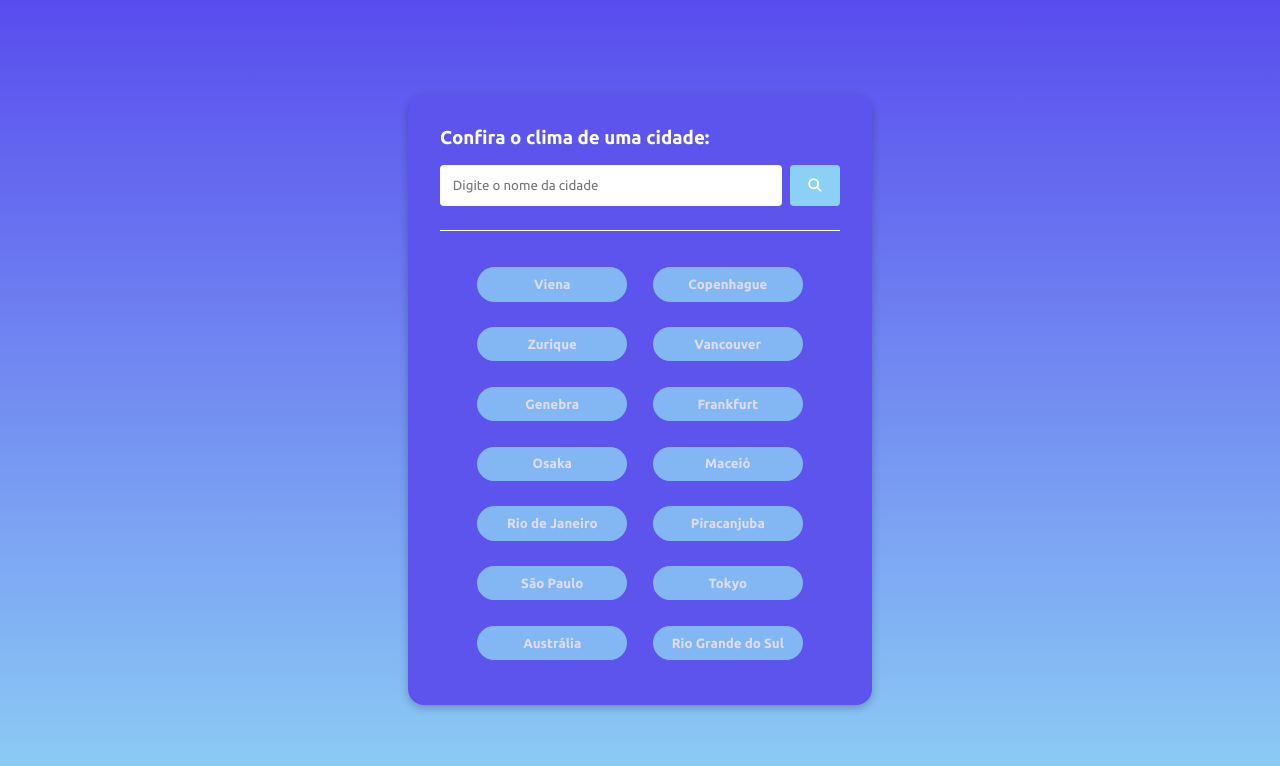
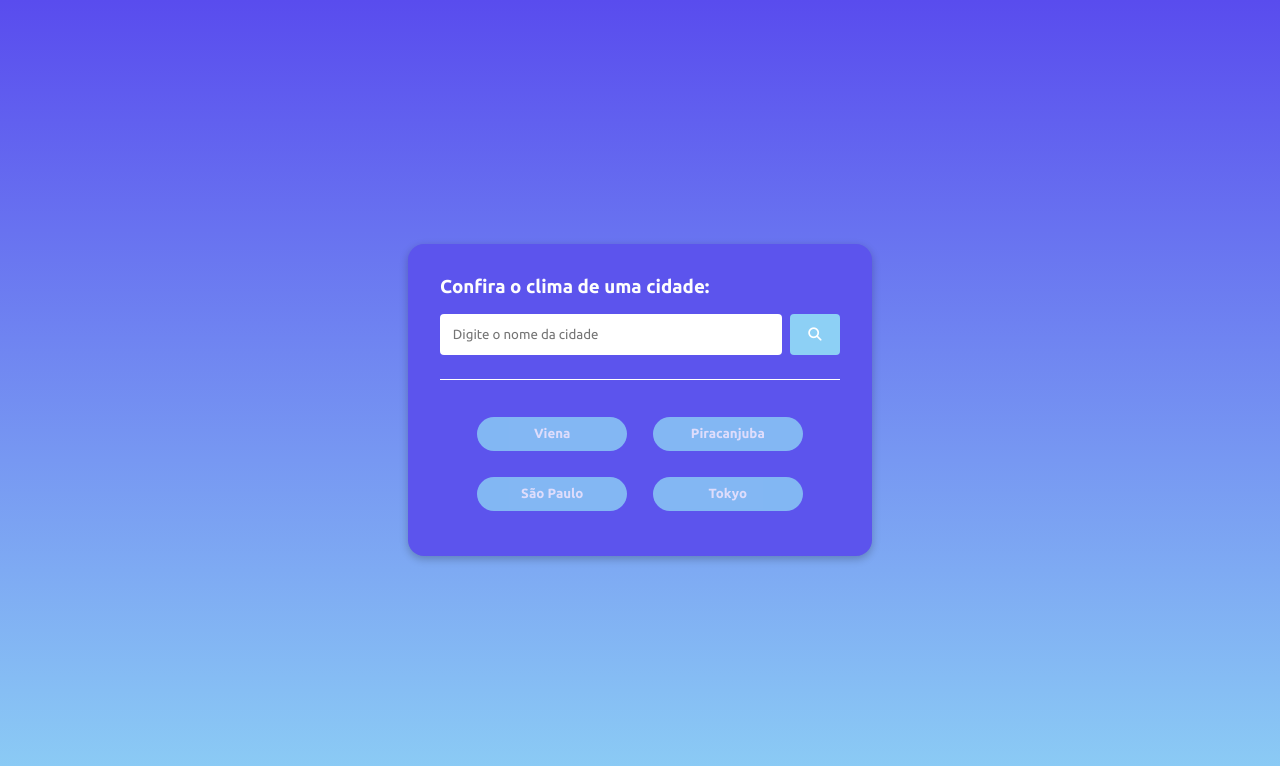
Before and after one commit to FelipeMeloGomes/FM_Clima, a plain HTML site: page index.html in a window 1280 px wide. Drawn offline with Linux system fonts and the light colour scheme.

Commit message:
Update index.html

```diff
--- a/index.html
+++ b/index.html
@@ -65,19 +65,9 @@
 
       <div id="suggestions">
         <button id="viena">Viena</button>
-        <button id="copenhague">Copenhague</button>
-        <button id="zurique">Zurique</button>
-        <button id="vancouver">Vancouver</button>
-        <button id="genebra">Genebra</button>
-        <button id="frankfurt">Frankfurt</button>
-        <button id="osaka">Osaka</button>
-        <button id="maceio">Maceió</button>
-        <button id="Rio de Janeiro">Rio de Janeiro</button>
         <button id="Piracanjuba">Piracanjuba</button>
         <button id="São Paulo">São Paulo</button>
         <button id="Tokyo">Tokyo</button>
-        <button id="Austrália">Austrália</button>
-        <button id="Rio grande do Sul">Rio Grande do Sul</button>
       </div>
 
     </div>
```
